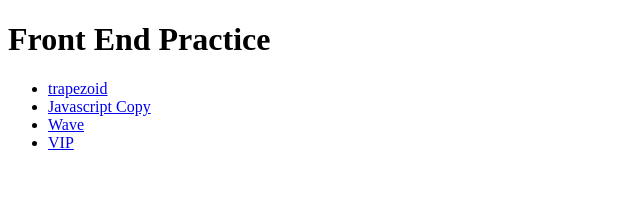
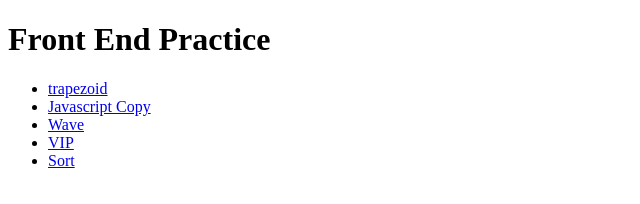
Before and after one commit to erealmsoft/practice, a plain HTML site: page index.html in a window 1280 px wide. Shown: the full height of the page, 0-640 px from the left. Drawn offline with Linux system fonts and the light colour scheme.

Commit message:
added link for sort

```diff
--- a/index.html
+++ b/index.html
@@ -14,6 +14,7 @@
         <li><a href="./js-copy/index.html">Javascript Copy</a></li>
         <li><a href="./wave/index.html">Wave</a></li>
         <li><a href="./vip/index.html">VIP</a></li>
+        <li><a href="./sort/index.html">Sort</a></li>
     </ul>
 </body>
 
```
